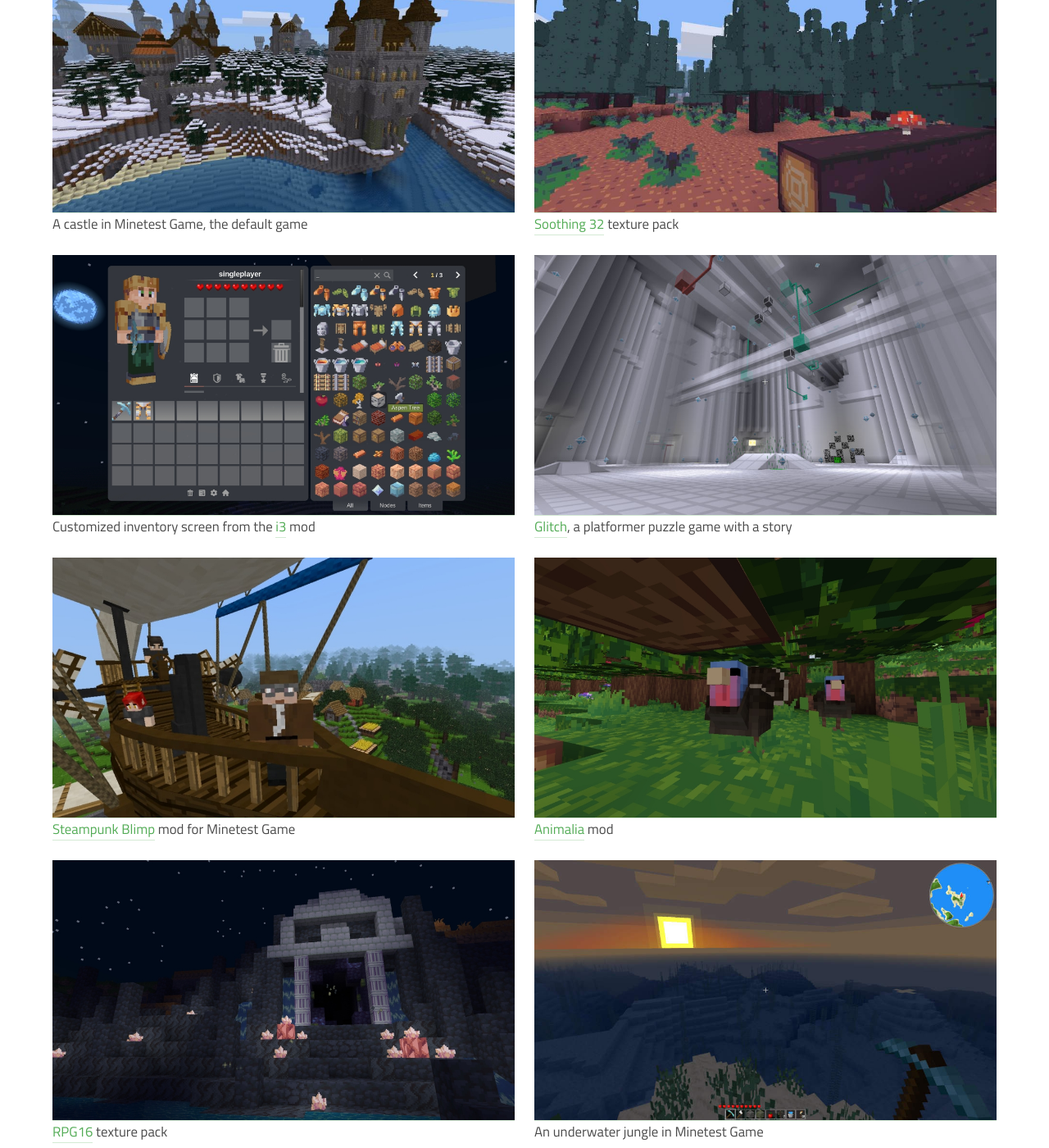
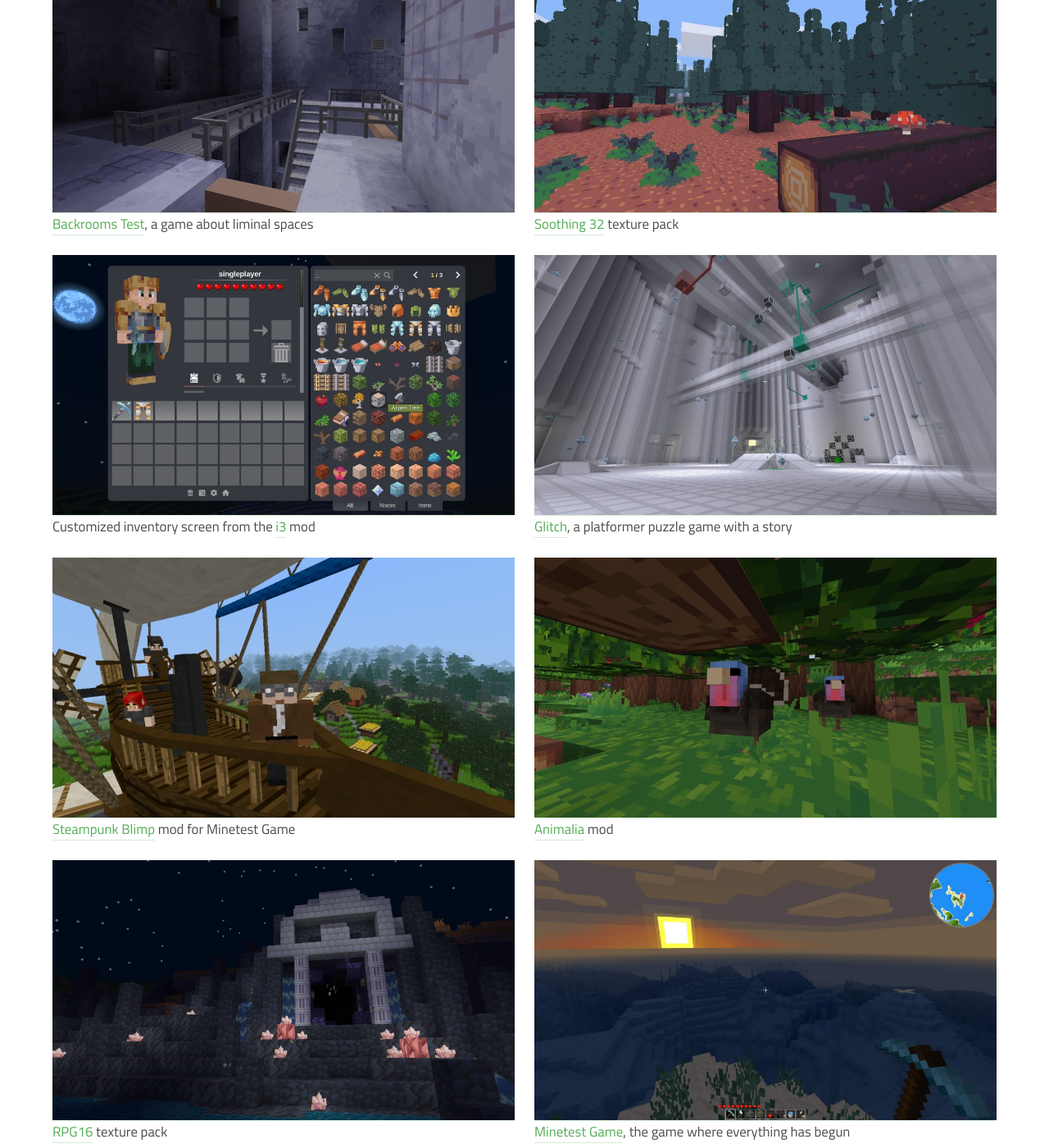
Before and after one commit to minetest/minetest.github.io, a Jekyll site: the page built from index.html, in a window 1280 px wide and 1400 px high, scrolled down 2107 px. Shown: the whole window at 82% size. Built offline with Jekyll 4.4.1, drawn with Linux system fonts in a browser that asks for light colours; comment, search, counter and statistics services are not loaded.

Commit message:
Remove MTG default status/image and replace it with Backrooms Test's

```diff
--- a/_data/gallery.yml
+++ b/_data/gallery.yml
@@ -1,5 +1,5 @@
 - image: /media/gallery/1.jpg
-  title: A castle in Minetest Game, the default game
+  title: "[Backrooms Test](https://content.minetest.net/packages/Sumianvoice/backroomtest/), a game about liminal spaces"
 
 - image: /media/gallery/2.jpg
   title: "[Soothing 32](https://content.minetest.net/packages/Zughy/soothing32/) texture pack"
@@ -20,4 +20,4 @@
   title: "[RPG16](https://content.minetest.net/packages/Hugues%20Ross/rpg16/) texture pack"
 
 - image: /media/gallery/8.jpg
-  title: An underwater jungle in Minetest Game
+  title: "[Minetest Game](https://content.minetest.net/packages/Minetest/minetest_game/), the game where everything has begun"
```
Also changed, not shown: README.md, media/gallery/1-thumb.jpg, media/gallery/1.jpg.
